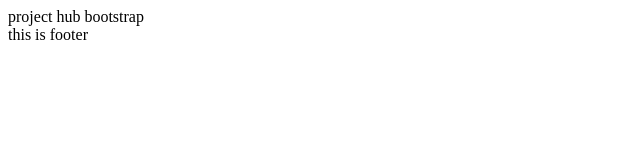
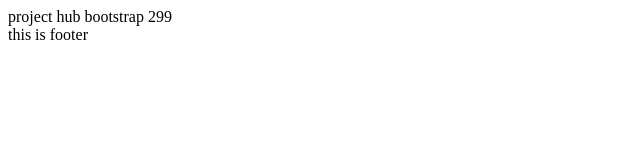
Before and after one commit to SandeepGanesana/html, a plain HTML site: page index.html in a window 1280 px wide. Shown: the full height of the page, 0-640 px from the left. Drawn offline with Linux system fonts and the light colour scheme.

Commit message:
Update index.html

```diff
--- a/index.html
+++ b/index.html
@@ -3,7 +3,7 @@
 	<title>My first github </title>
 </head>
 <body>
-	<div id="header"> project hub bootstrap</div>
+	<div id="header"> project hub bootstrap 299</div>
 	<footer> this is footer</footer>
 
 </body>
```
